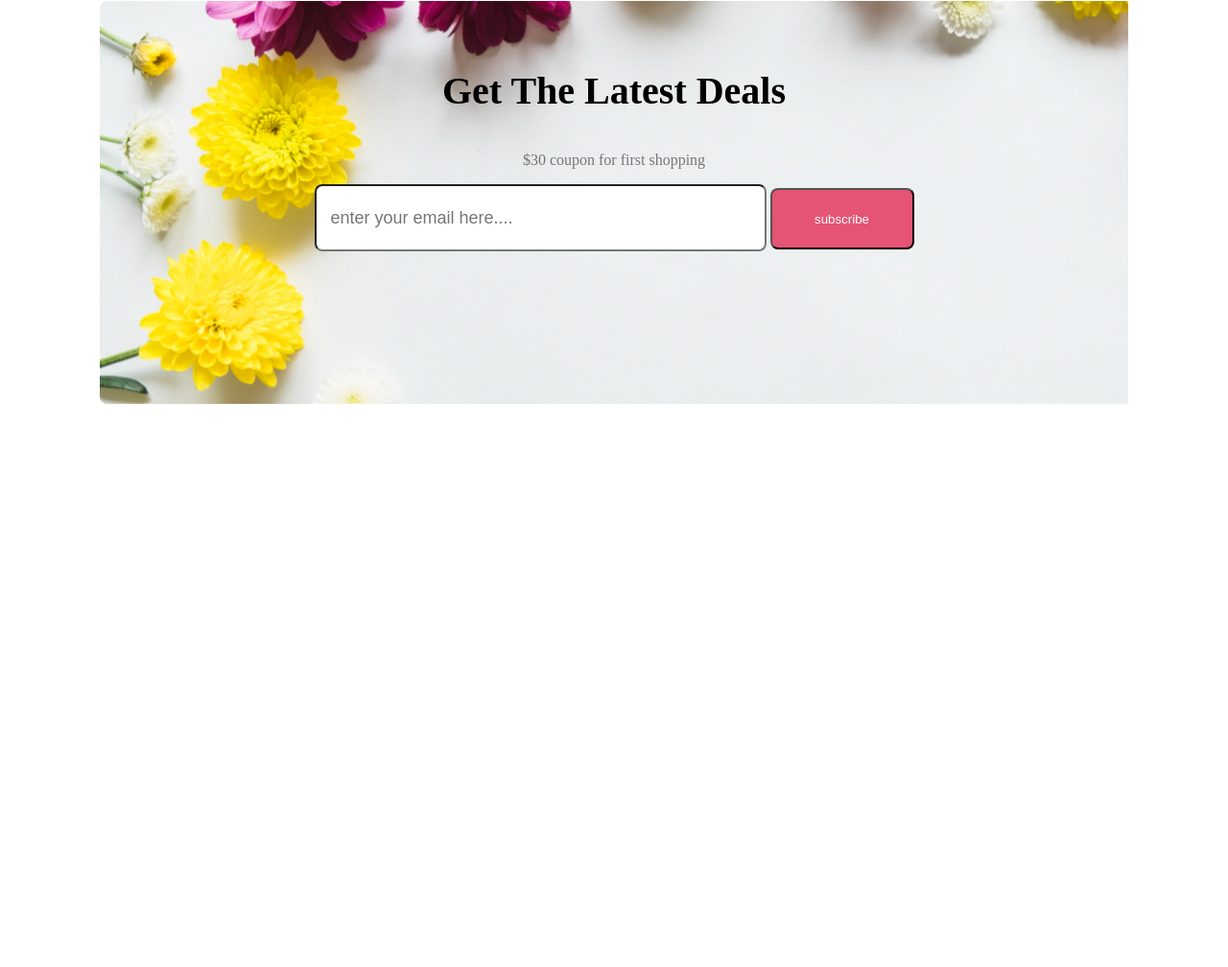
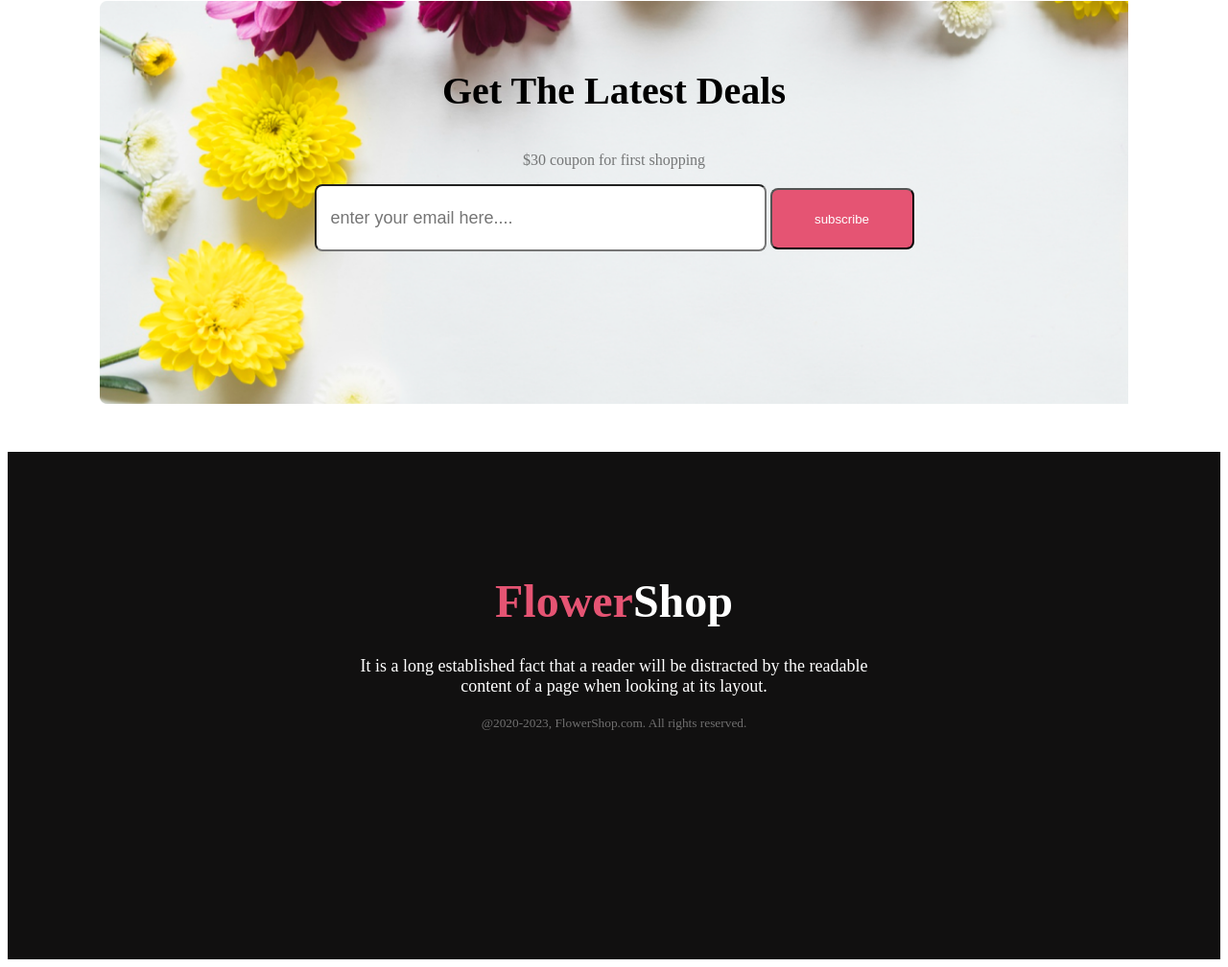
Before and after one commit to tanzil1320t/assignment-1, a plain HTML site: page index.html in a window 1280 px wide. Shown: the part 3021-4029 px from the top of the page at 96% size. Before the commit the page ends 3450 px from the top, so only its background shows below. Drawn offline with Linux system fonts and the light colour scheme.

Commit message:
end the day

```diff
--- a/index.css
+++ b/index.css
@@ -158,6 +158,7 @@ background-repeat: no-repeat;
 background-size: cover;
 text-align: center;
 padding: 30px;
+margin-bottom: 50px;
 
 
 }
@@ -183,3 +184,29 @@ border-radius: 8px;
 background: #E55473;
 color: white;
 }
+.finish{
+    width: 100%;
+height: 449px;
+background: #111010;
+text-align: center;
+color: white;
+padding-top: 80px;
+}
+.w{
+    color: #E55473;
+font-size: 48px;
+margin-bottom: 30px;
+
+}
+.x{
+    color: white;
+    font-size: 48px;
+}
+.y{
+font-size: 18px;
+}
+.z{
+    color: rgba(255, 255, 255, 0.40);
+
+font-size: 16px;
+}
--- a/index.html
+++ b/index.html
@@ -85,6 +85,12 @@
         </div>
     </div>
    </main>
-   <footer></footer>
+   <footer>
+    <div class="finish">
+        <h3 class="w">Flower<span class="x">Shop</span></h3>
+        <p class="y">It is a long established fact that a reader will be distracted by the readable<br> content of a page when looking at its layout.</p>
+        <p class="z"><small>@2020-2023, FlowerShop.com. All rights reserved. </small></p>
+    </div>
+   </footer>
 </body>
 </html>
```
